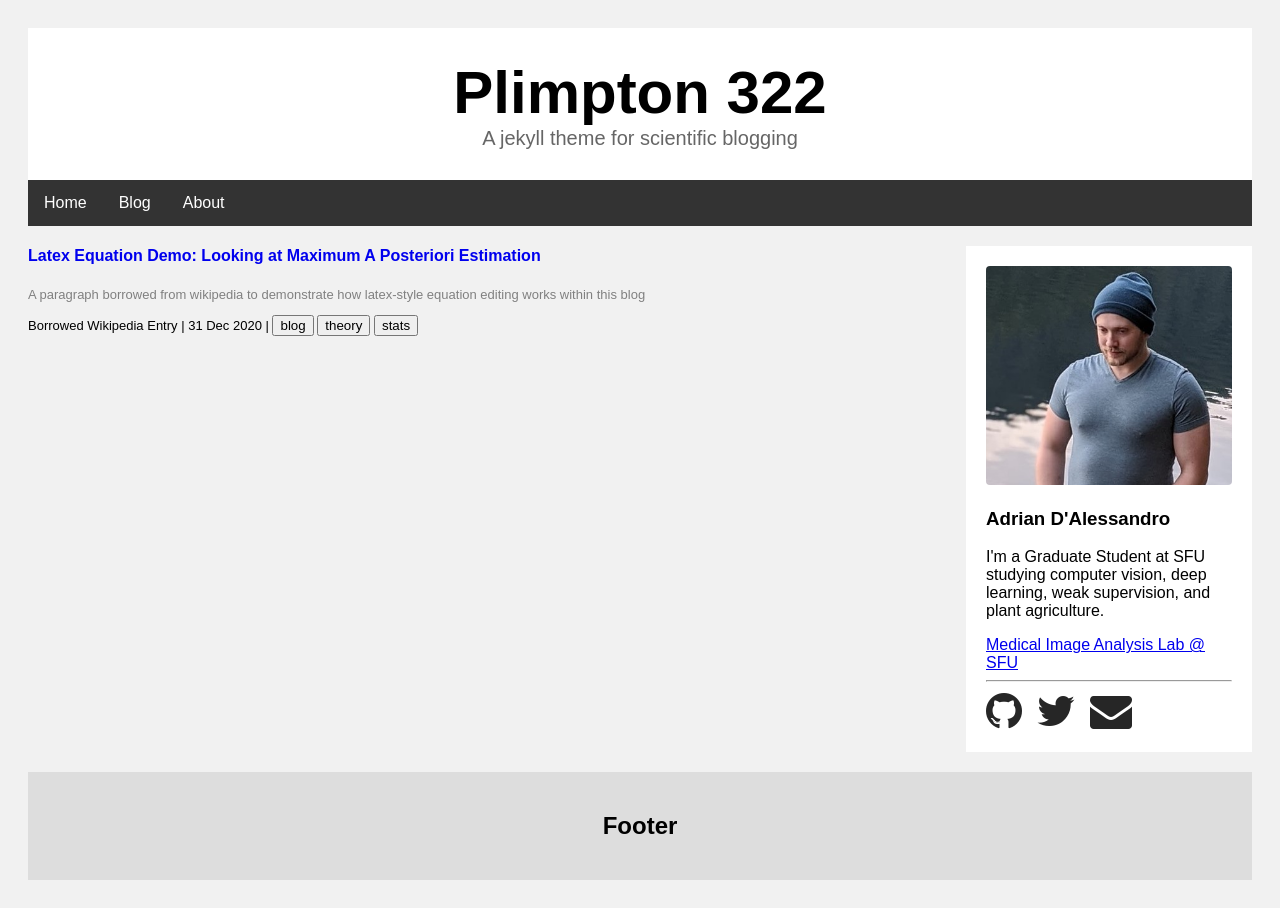
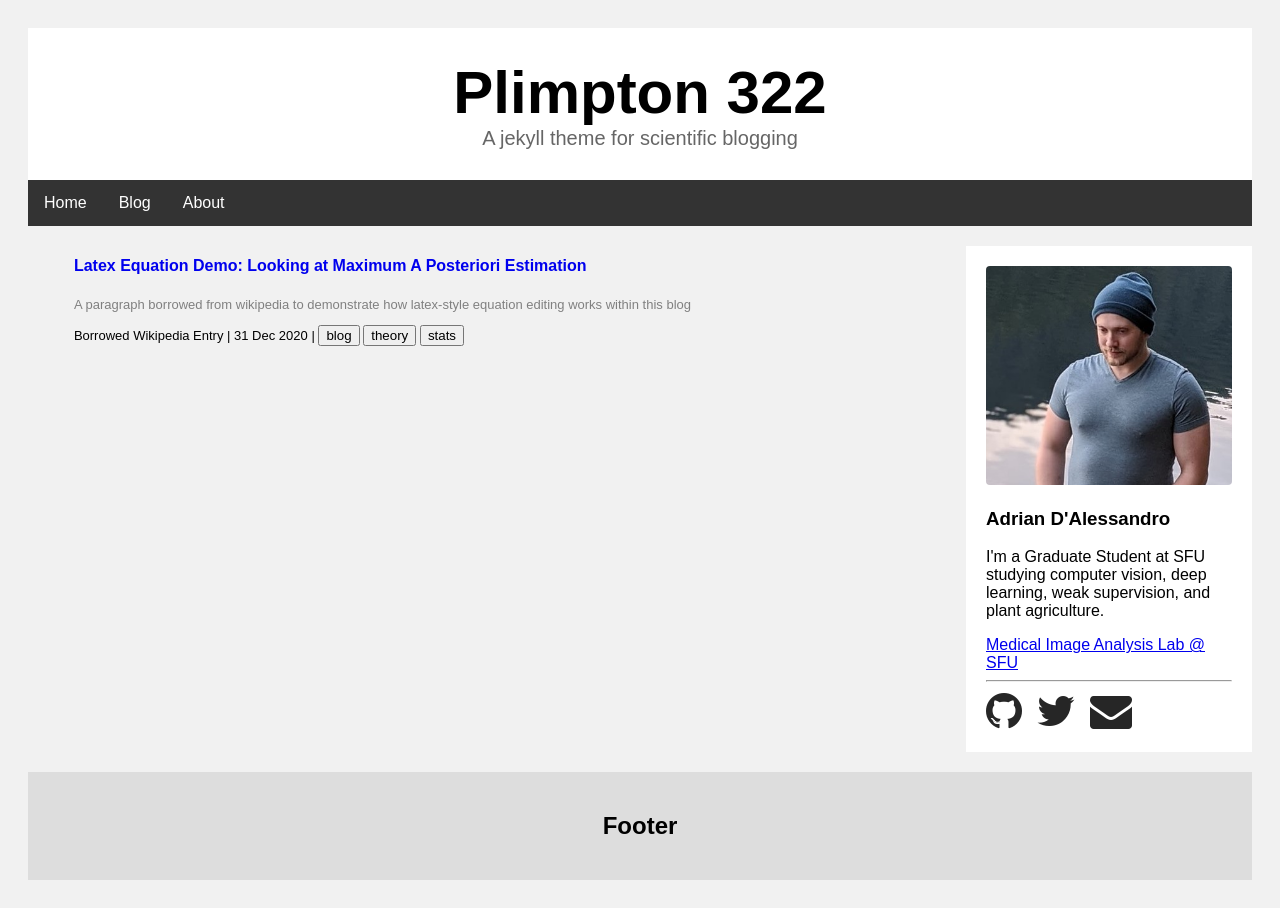
Before and after one commit to adrian-dalessandro/Plimpton322, a Jekyll site: the page built from blog.html, in a window 1280 px wide. Built offline with Jekyll 4.4.1, drawn with Linux system fonts in a browser that asks for light colours.

Commit message:
Update main.scss

```diff
--- a/_sass/main.scss
+++ b/_sass/main.scss
@@ -70,7 +70,7 @@ body {
   padding-right: 16%;
 }
 
-.leftcolum > .card-trimmed {
+.leftcolumn > .card-trimmed {
   padding-top: 10px;
   padding-bottom: 10px;
   padding-left: 5%;
```
